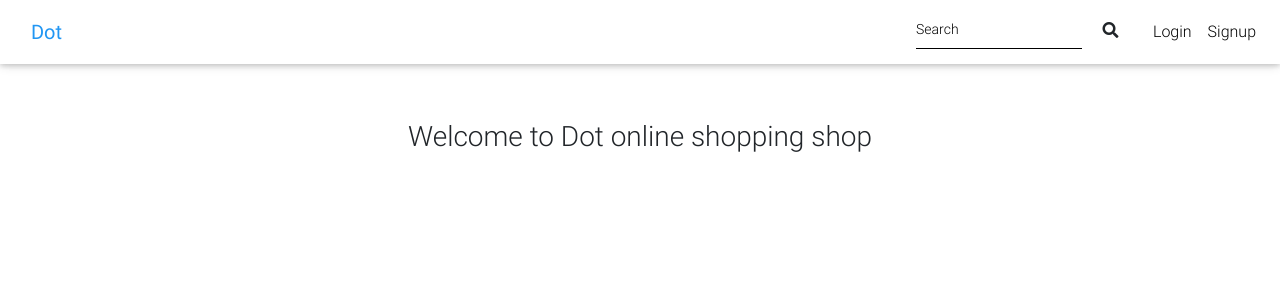
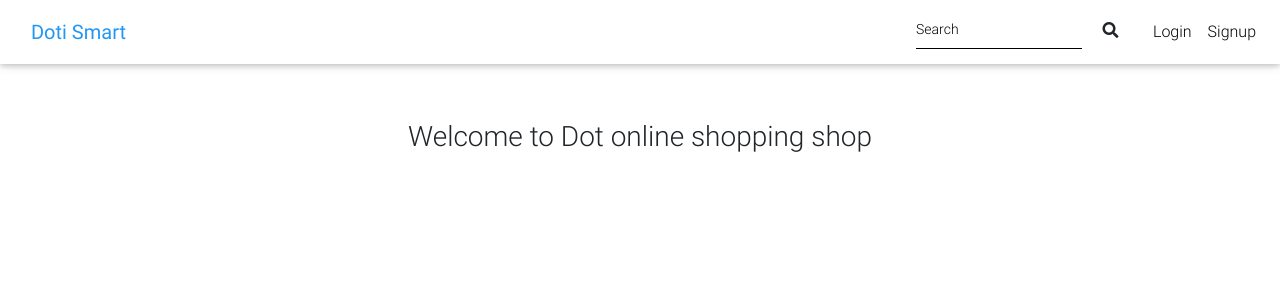
Before and after one commit to cliffnyendwe/e-commerce, a Django app: page / in a window 1280 px wide. Shown: the top 300 px of the page. Run offline with Django 3.2, Linux system fonts and the light colour scheme; data that the repository does not hold is empty; parts of the project's set-up code (start-up, migrations or seed data) failed here and were passed over; some libraries are stand-ins or nearby versions.

```diff
--- a/templates/navbar.html
+++ b/templates/navbar.html
@@ -5,7 +5,7 @@
 
       <!-- Brand -->
       <a class="navbar-brand waves-effect" href="/">
-      <strong class="blue-text">Dot</strong>
+      <strong class="blue-text">Doti Smart</strong>
       </a>
 
       <form class="form-inline">
```
